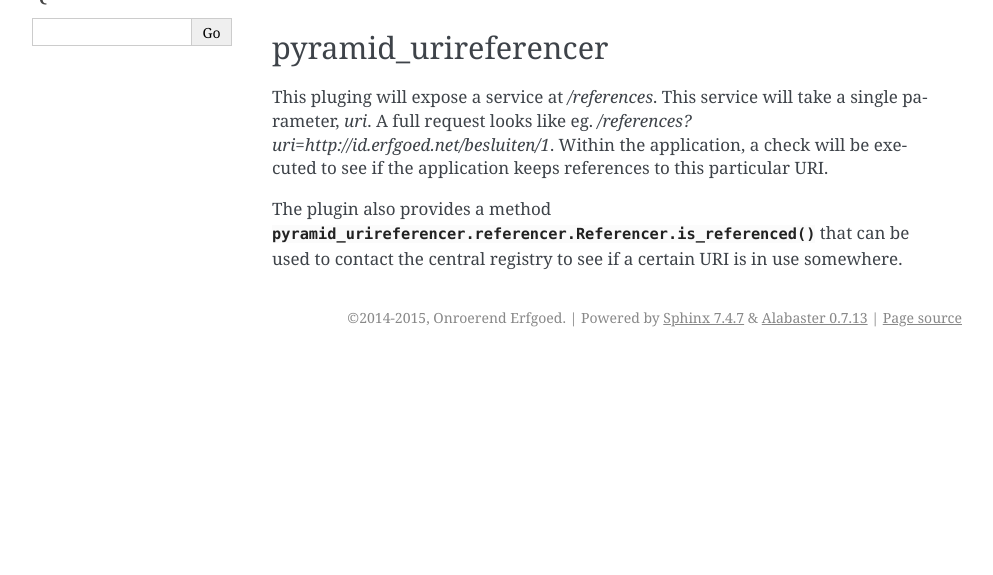
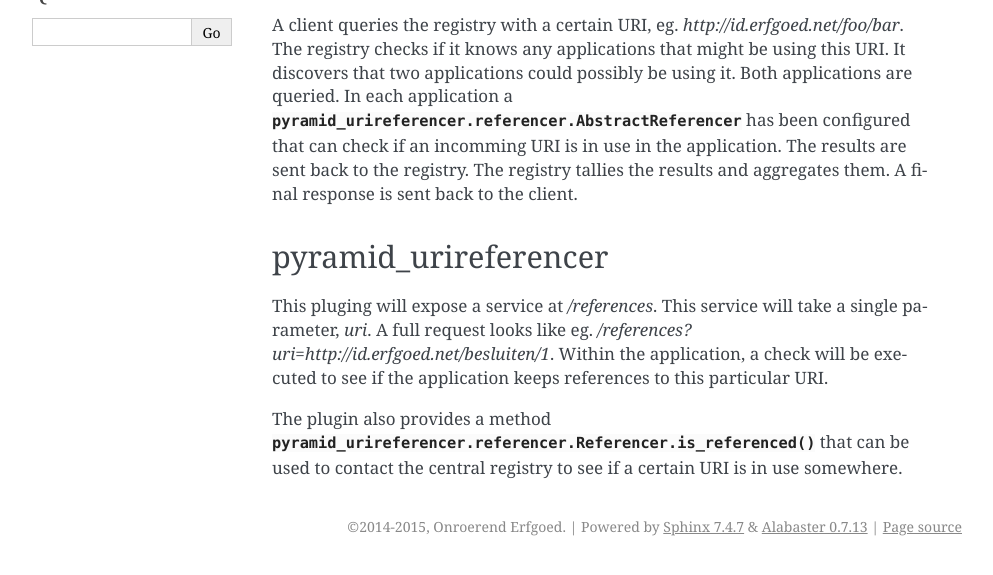
Before and after one commit to OnroerendErfgoed/uriregistry, a Sphinx documentation site: the page built from docs/source/architecture.rst, in a window 1280 px wide, cut to the strip 272-847 px from the top of the page. Shown: the whole strip, without its empty margins (148-1141 px from the left). Built offline with Sphinx 7.4.7, drawn with Linux system fonts in a browser that asks for light colours.

Commit message:
Update docs.

```diff
--- a/docs/source/architecture.rst
+++ b/docs/source/architecture.rst
@@ -9,33 +9,41 @@
 
     @startuml
 
-    package "Authentieke bron" as AB{
+    package "Client" as AB{
         interface " " as START
-        [ReferencesPlugin] as RP
+        [pyramid_urireferencer] as RP
         START -> RP
     }
 
     node "UriRegistry" as UR{
       [Registry] as REG
-      [Aggregator] as AGR
     }
 
-    package "App 1" as A1{
+    package "Application 1" as A1{
         [pyramid_urireferencer] as RP1
     }
 
-    package "App 2" as A2{
+    package "Application 2" as A2{
         [pyramid_urireferencer] as RP2
     }
 
     RP -> REG
     REG -> RP1
     REG -> RP2
-    RP1 -> AGR
-    RP2 -> AGR
-    AGR -> RP
+    RP1 -> REG
+    RP2 -> REG
+    REG -> RP
 
     @enduml
+
+A client queries the registry with a certain URI, eg.
+`http://id.erfgoed.net/foo/bar`. The registry checks if it knows any
+applications that might be using this URI. It discovers that two applications
+could possibly be using it. Both applications are queried. In each application a
+:class:`pyramid_urireferencer.referencer.AbstractReferencer` has been configured
+that can check if an incomming URI is in use in the application. The results are
+sent back to the registry. The registry tallies the results and aggregates them.
+A final response is sent back to the client.
 
 
 pyramid_urireferencer
```
Also changed, not shown: 1 other file.
